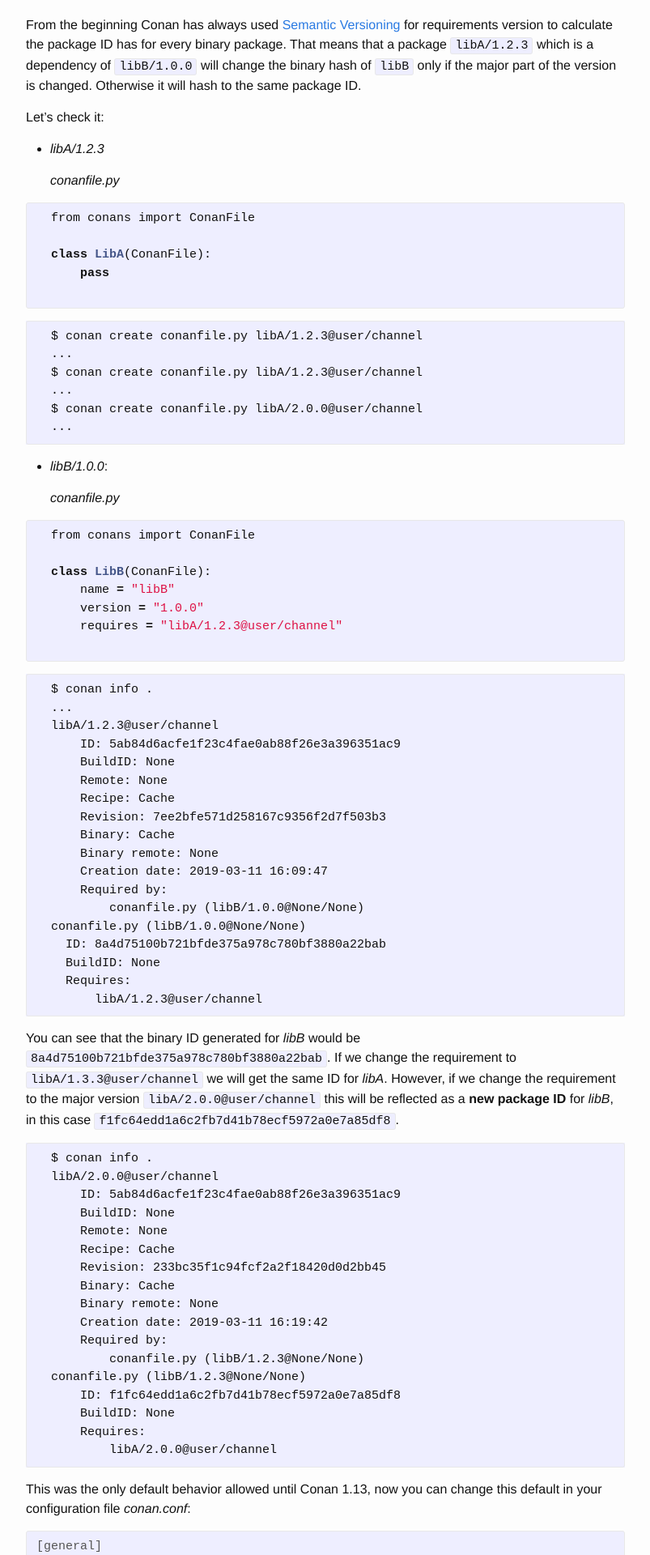
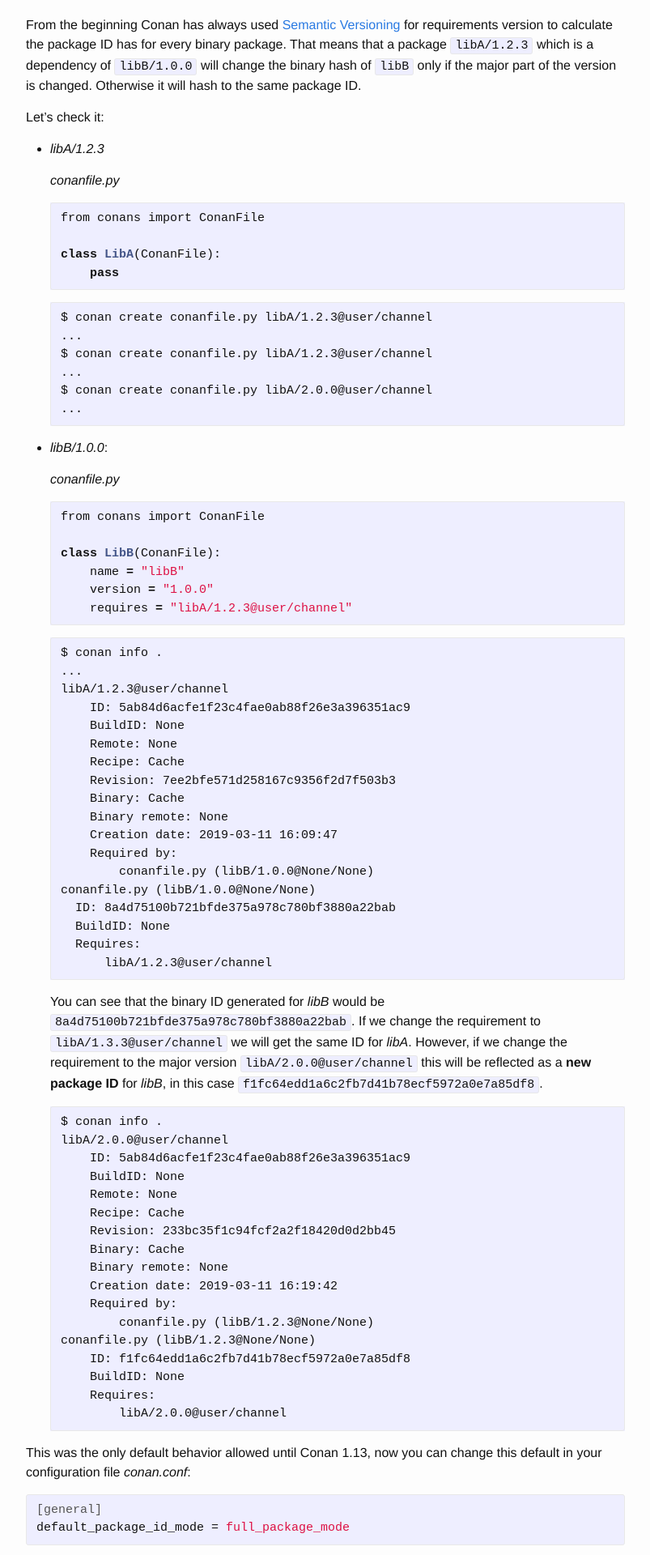
Before and after one commit to conan-io/conan-io.github.io, a Jekyll site: the page built from _posts/2019-03-12-New-conan-release-1-13.markdown, in a window 1280 px wide. Shown: the part 2865-4785 px from the top of the page at 81% size, without its empty margins (238-1041 px from the left). Built offline with Jekyll 4.4.1, drawn with Linux system fonts in a browser that asks for light colours; comment, search, counter and statistics services are not loaded.

Commit message:
replace syntax highlight so code block gets indented in list

````diff
--- a/_posts/2019-03-12-New-conan-release-1-13.markdown
+++ b/_posts/2019-03-12-New-conan-release-1-13.markdown
@@ -125,12 +125,12 @@ Let's check it:
 - *libA/1.2.3*
 
   *conanfile.py*
-  {% highlight python %}
+  ```python
   from conans import ConanFile
 
   class LibA(ConanFile):
       pass
-  {% endhighlight %}
+  ```
 
   ```
   $ conan create conanfile.py libA/1.2.3@user/channel
@@ -144,14 +144,14 @@ Let's check it:
 - *libB/1.0.0*:
 
   *conanfile.py*
-  {% highlight python %}
+  ```python
   from conans import ConanFile
 
   class LibB(ConanFile):
       name = "libB"
       version = "1.0.0"
       requires = "libA/1.2.3@user/channel"
-  {% endhighlight %}
+  ```
 
   ```
   $ conan info .
````
